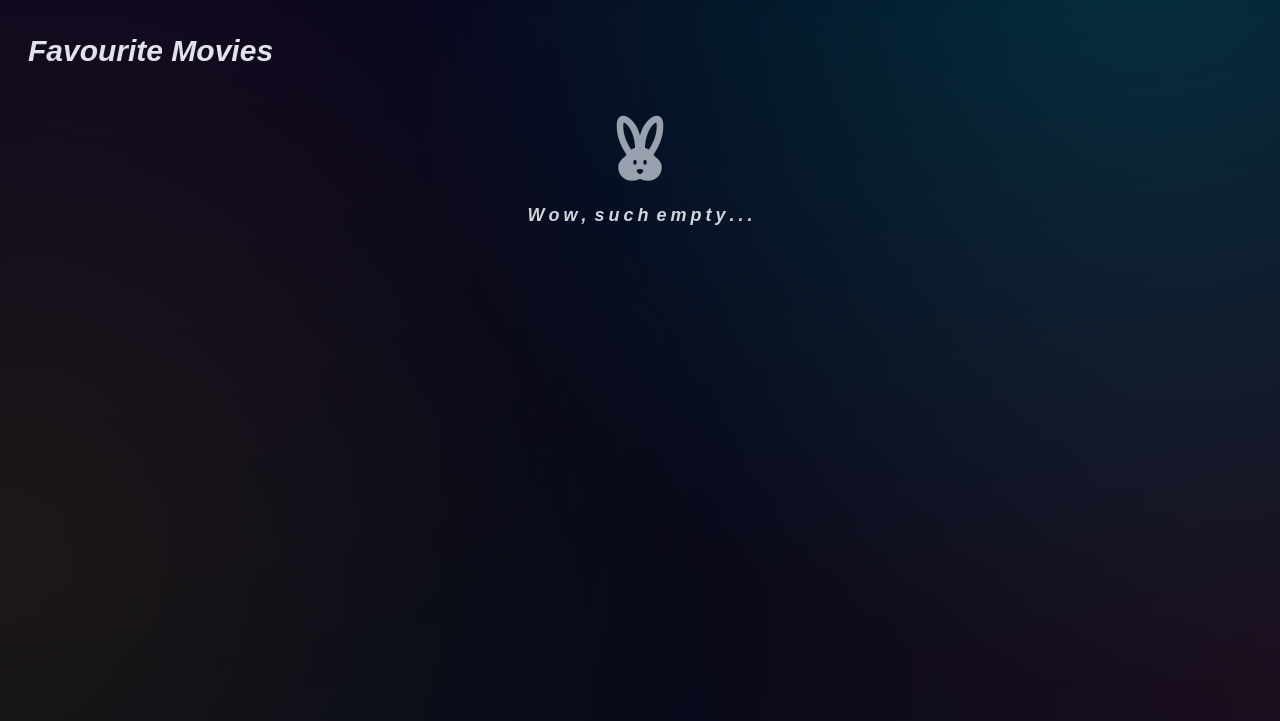
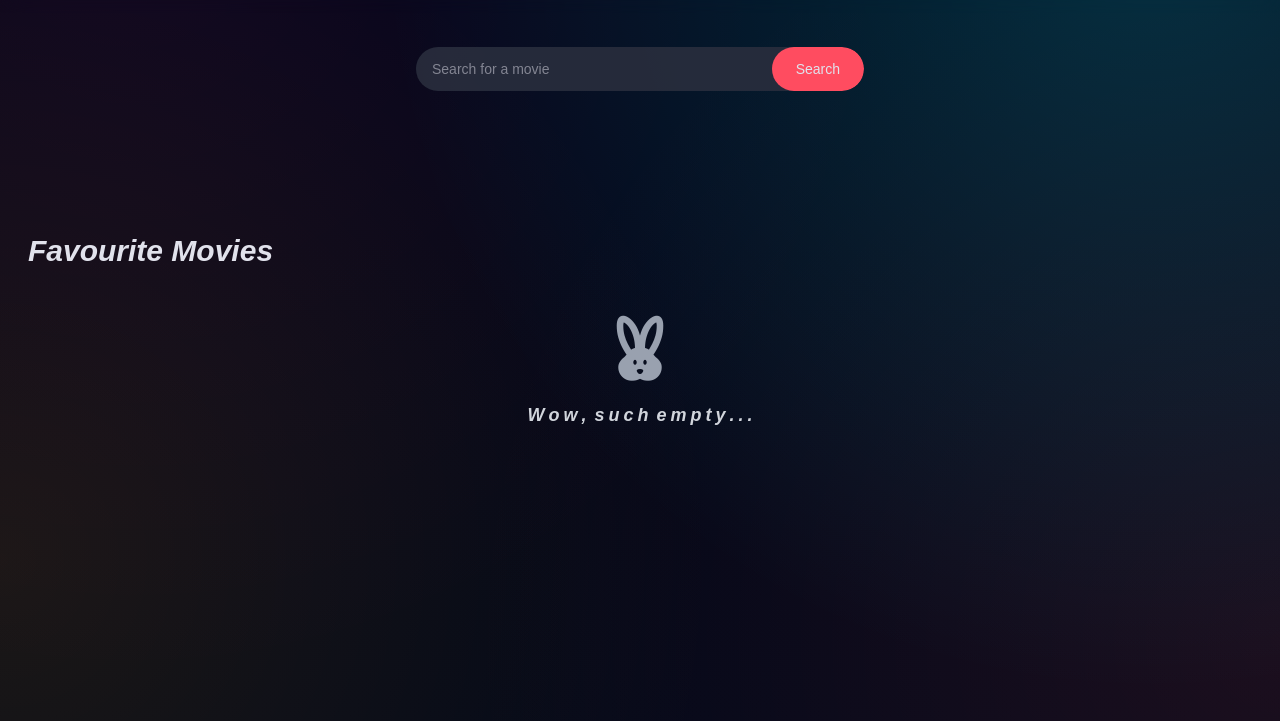
Before and after one commit to monica-mateescu/movie-diary, a plain HTML site: page journal.html in a window 1280 px wide. Shown: the part 79-800 px from the top of the page. Drawn offline with nearby package versions, Linux system fonts and the light colour scheme.

Commit message:
searchbox

```diff
--- a/journal.html
+++ b/journal.html
@@ -200,21 +200,16 @@
     </header>
 
     <!-- HERO + SEARCH SECTION -->
-    <!-- <section
-      class="relative w-full pt-24 h-[300px] md:h-[360px] bg-cover bg-center"
-
+    <section
+      class="relative w-full pt-24 h-[200px] md:h-[200px] bg-cover bg-center"
     >
-
       <div
         class="container mx-auto h-full flex items-center justify-center px-4"
       >
-
         <form id="search-form" class="w-full max-w-md">
-
           <div
             class="flex w-full bg-[var(--card-bg)]/90 rounded-full overflow-hidden"
           >
-
             <input
               id="search"
               type="text"
@@ -231,7 +226,7 @@
           </div>
         </form>
       </div>
-    </section> -->
+    </section>
     <main class="container mx-auto px-4 py-8 pt-20 md:pt-24">
       <section id="popular-movies" class="mb-12 border-[var(--border-gray)]">
         <h2
```
